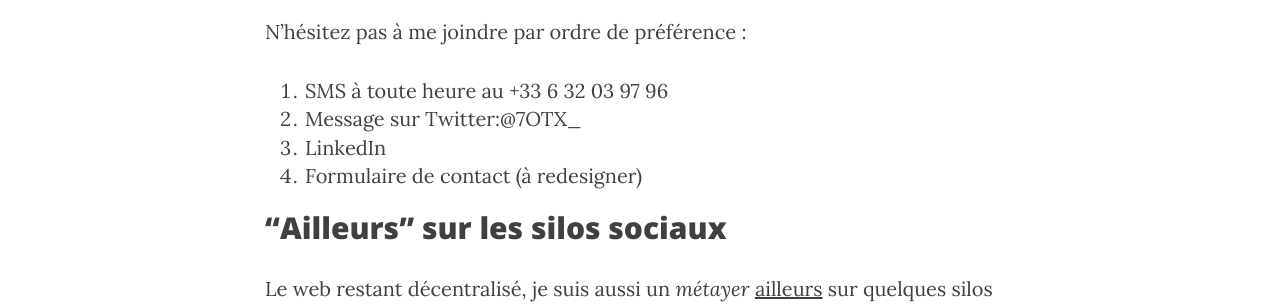
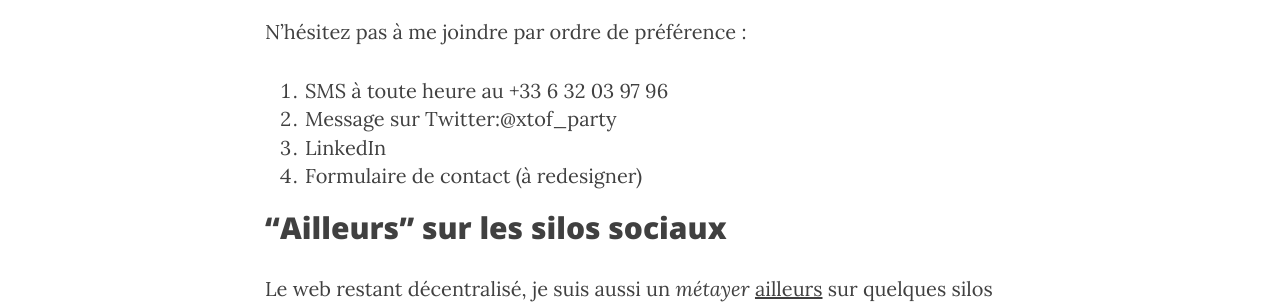
Before and after one commit to ChristopheDucamp/xtof-clean-blog, a Jekyll site: the page built from about.md, in a window 1280 px wide and 900 px high, scrolled down 2154 px. Shown: the part 276-580 px from the top of the window. Built offline with Jekyll 4.4.1, drawn with Linux system fonts in a browser that asks for light colours; nearby versions of some CDN libraries.

Commit message:
xtof_party

```diff
--- a/about.md
+++ b/about.md
@@ -46,7 +46,7 @@ J'essaye de réduire ma dépendance au courrier électronique, mais mon agenda r
 N'hésitez pas à me joindre par ordre de préférence :
 
 1. SMS à toute heure au +33 6 32 03 97 96
-2. Message sur <span class="h-card" rel="me">[Twitter:@7OTX_](http://twitter.com/7OTX_)</span>
+2. Message sur <span class="h-card" rel="me">[Twitter:@xtof_party](http://twitter.com/xtof_party)</span>
 3. <span class="h-card" rel="me">[LinkedIn](https://www.linkedin.com/in/christopheducamp)</span>
 5. [Formulaire de contact (à redesigner)](/contact)
 
```
